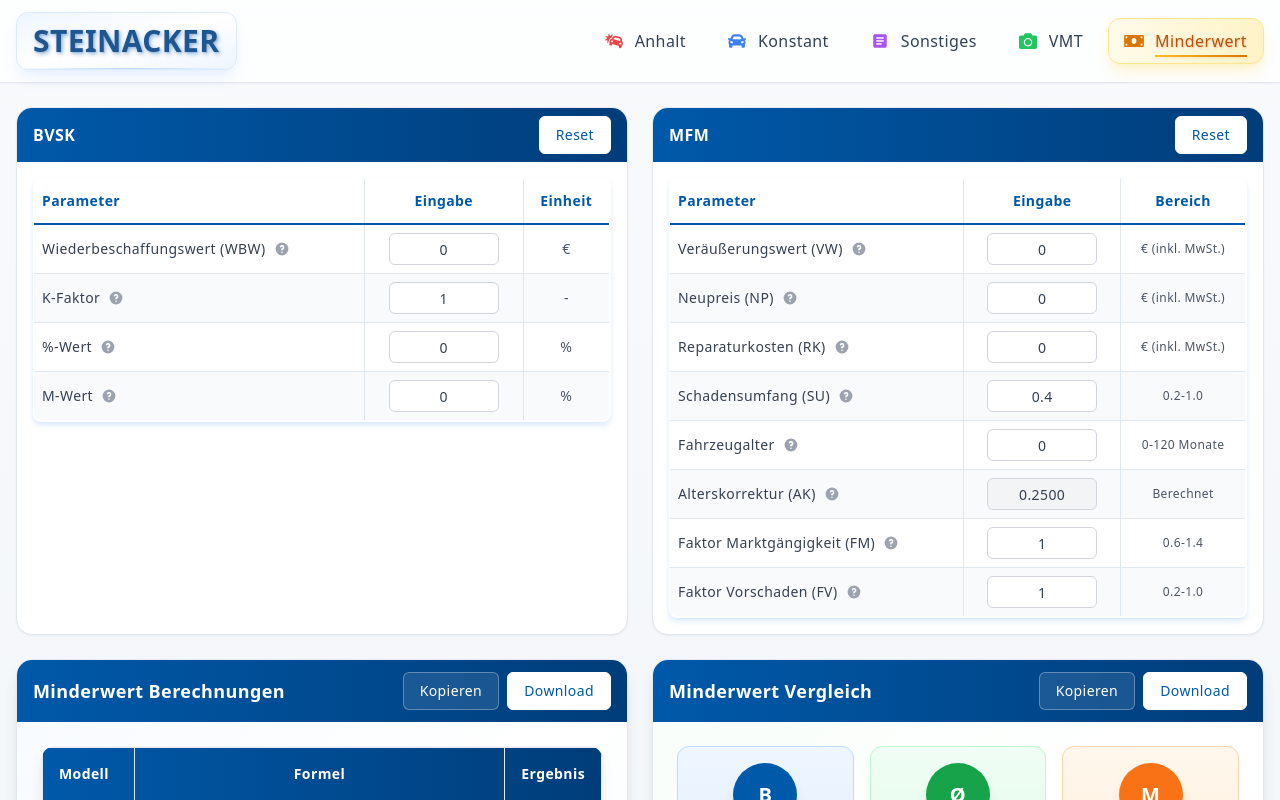
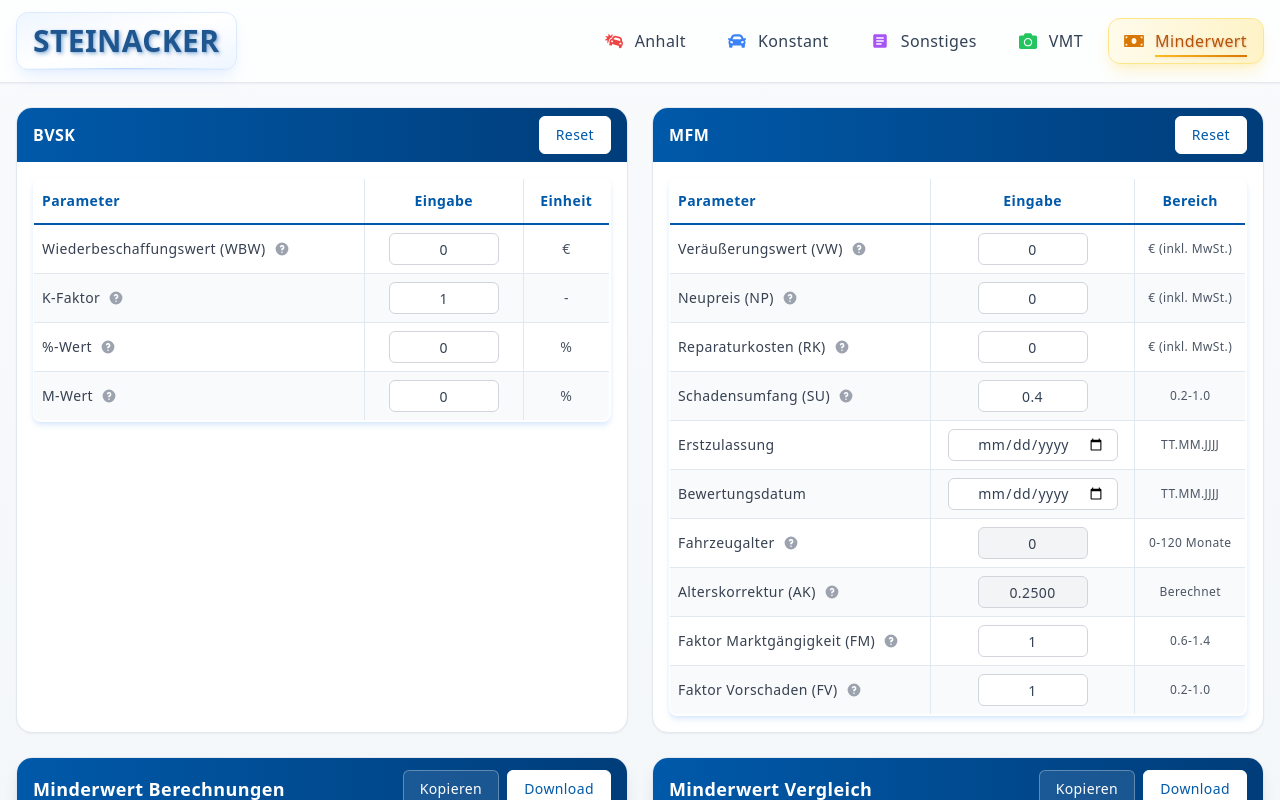
Before and after one commit to hoidOS/ifu, a Next.js app: page /Minderwert in a window 1280 px wide. Shown: the top 800 px of the page. Built offline with nearby package versions, Linux system fonts and the light colour scheme.

Commit message:
feat: datepicker

```diff
--- a/pages/Minderwert.tsx
+++ b/pages/Minderwert.tsx
@@ -57,6 +57,8 @@
   rk: number; // Reparaturkosten
   su: number; // Schadensumfang
   ageMonths: number; // Vehicle age in months
+  startDate: string; // Registration/start date (ISO)
+  endDate: string; // Reference/end date (ISO)
   ak: number; // Alterskorrektur (Age correction) - calculated
   fm: number; // Faktor Marktgängigkeit
   fv: number; // Faktor Vorschaden (Prior damage factor)
@@ -75,6 +77,8 @@
   rk: 0,
   su: 0.4,
   ageMonths: 0,
+  startDate: '',
+  endDate: '',
   ak: 0.25, // Will be calculated based on ageMonths
   fm: 1.0,
   fv: 1.0
@@ -222,6 +226,30 @@
   0.0000
 ];
 
+function calculateVehicleAgeMonths(startDate: string, endDate: string): number {
+  if (!startDate || !endDate) return 0;
+
+  const start = new Date(startDate);
+  const end = new Date(endDate);
+
+  if (Number.isNaN(start.getTime()) || Number.isNaN(end.getTime())) {
+    return 0;
+  }
+
+  if (end < start) {
+    return 0;
+  }
+
+  let months = (end.getFullYear() - start.getFullYear()) * 12 + (end.getMonth() - start.getMonth());
+
+  if (end.getDate() < start.getDate()) {
+    months -= 1;
+  }
+
+  const nonNegativeMonths = Math.max(0, months);
+  return Math.min(120, nonNegativeMonths);
+}
+
 // Calculate AK factor based on vehicle age in months (0-120 months)
 function calculateAKFactor(ageMonths: number): number {
   if (Number.isNaN(ageMonths)) {
@@ -254,6 +282,8 @@
       rk: sessionStorage.getItem('minderwert_mfm_rk'),
       su: sessionStorage.getItem('minderwert_mfm_su'),
       ageMonths: sessionStorage.getItem('minderwert_mfm_ageMonths'),
+      startDate: sessionStorage.getItem('minderwert_mfm_startDate'),
+      endDate: sessionStorage.getItem('minderwert_mfm_endDate'),
       ak: sessionStorage.getItem('minderwert_mfm_ak'),
       fm: sessionStorage.getItem('minderwert_mfm_fm'),
       fv: sessionStorage.getItem('minderwert_mfm_fv')
@@ -273,7 +303,14 @@
     if (savedMFM.np && !isNaN(parseFloat(savedMFM.np))) updatedMFM.np = parseFloat(savedMFM.np)
     if (savedMFM.rk && !isNaN(parseFloat(savedMFM.rk))) updatedMFM.rk = parseFloat(savedMFM.rk)
     if (savedMFM.su && !isNaN(parseFloat(savedMFM.su))) updatedMFM.su = parseFloat(savedMFM.su)
-    if (savedMFM.ageMonths && !isNaN(parseFloat(savedMFM.ageMonths))) {
+    if (savedMFM.startDate) updatedMFM.startDate = savedMFM.startDate
+    if (savedMFM.endDate) updatedMFM.endDate = savedMFM.endDate
+
+    if (updatedMFM.startDate && updatedMFM.endDate) {
+      const derivedAge = calculateVehicleAgeMonths(updatedMFM.startDate, updatedMFM.endDate)
+      updatedMFM.ageMonths = derivedAge
+      updatedMFM.ak = calculateAKFactor(derivedAge)
+    } else if (savedMFM.ageMonths && !isNaN(parseFloat(savedMFM.ageMonths))) {
       updatedMFM.ageMonths = parseFloat(savedMFM.ageMonths)
       updatedMFM.ak = calculateAKFactor(updatedMFM.ageMonths)
     }
@@ -315,6 +352,8 @@
     sessionStorage.removeItem('minderwert_mfm_rk');
     sessionStorage.removeItem('minderwert_mfm_su');
     sessionStorage.removeItem('minderwert_mfm_ageMonths');
+    sessionStorage.removeItem('minderwert_mfm_startDate');
+    sessionStorage.removeItem('minderwert_mfm_endDate');
     sessionStorage.removeItem('minderwert_mfm_ak');
     sessionStorage.removeItem('minderwert_mfm_fm');
     sessionStorage.removeItem('minderwert_mfm_fv');
@@ -628,6 +667,86 @@
                 </tr>
                 <tr className="border-b border-gray-100 hover:bg-blue-50 transition-colors">
                   <td className="py-2 px-2 font-medium text-gray-700">
+                    <span>Erstzulassung</span>
+                  </td>
+                  <td className="py-2 px-2 text-center">
+                    <input
+                      type="date"
+                      lang="de-DE"
+                      placeholder="TT.MM.JJJJ"
+                      value={mfmInput.startDate}
+                      onChange={(e) => {
+                        const value = e.target.value;
+                        const derivedAge = calculateVehicleAgeMonths(value, mfmInput.endDate);
+                        const derivedAk = calculateAKFactor(derivedAge);
+                        setMfmInput({
+                          ...mfmInput,
+                          startDate: value,
+                          ageMonths: derivedAge,
+                          ak: derivedAk
+                        });
+
+                        if (value) {
+                          sessionStorage.setItem('minderwert_mfm_startDate', value);
+                        } else {
+                          sessionStorage.removeItem('minderwert_mfm_startDate');
+                        }
+
+                        if (value && mfmInput.endDate) {
+                          sessionStorage.setItem('minderwert_mfm_ageMonths', derivedAge.toString());
+                          sessionStorage.setItem('minderwert_mfm_ak', derivedAk.toString());
+                        } else {
+                          sessionStorage.removeItem('minderwert_mfm_ageMonths');
+                          sessionStorage.removeItem('minderwert_mfm_ak');
+                        }
+                      }}
+                      className="w-full min-w-[170px] px-3 py-2 border border-gray-300 rounded-md focus:outline-none focus:ring-2 focus:ring-[#0059a9] focus:border-transparent text-center"
+                    />
+                  </td>
+                  <td className="py-2 px-2 text-center text-gray-600 text-xs">TT.MM.JJJJ</td>
+                </tr>
+                <tr className="border-b border-gray-100 hover:bg-blue-50 transition-colors">
+                  <td className="py-2 px-2 font-medium text-gray-700">
+                    <span>Bewertungsdatum</span>
+                  </td>
+                  <td className="py-2 px-2 text-center">
+                    <input
+                      type="date"
+                      lang="de-DE"
+                      placeholder="TT.MM.JJJJ"
+                      value={mfmInput.endDate}
+                      onChange={(e) => {
+                        const value = e.target.value;
+                        const derivedAge = calculateVehicleAgeMonths(mfmInput.startDate, value);
+                        const derivedAk = calculateAKFactor(derivedAge);
+                        setMfmInput({
+                          ...mfmInput,
+                          endDate: value,
+                          ageMonths: derivedAge,
+                          ak: derivedAk
+                        });
+
+                        if (value) {
+                          sessionStorage.setItem('minderwert_mfm_endDate', value);
+                        } else {
+                          sessionStorage.removeItem('minderwert_mfm_endDate');
+                        }
+
+                        if (mfmInput.startDate && value) {
+                          sessionStorage.setItem('minderwert_mfm_ageMonths', derivedAge.toString());
+                          sessionStorage.setItem('minderwert_mfm_ak', derivedAk.toString());
+                        } else {
+                          sessionStorage.removeItem('minderwert_mfm_ageMonths');
+                          sessionStorage.removeItem('minderwert_mfm_ak');
+                        }
+                      }}
+                      className="w-full min-w-[170px] px-3 py-2 border border-gray-300 rounded-md focus:outline-none focus:ring-2 focus:ring-[#0059a9] focus:border-transparent text-center"
+                    />
+                  </td>
+                  <td className="py-2 px-2 text-center text-gray-600 text-xs">TT.MM.JJJJ</td>
+                </tr>
+                <tr className="border-b border-gray-100 hover:bg-blue-50 transition-colors">
+                  <td className="py-2 px-2 font-medium text-gray-700">
                     <div className="flex items-center gap-2">
                       <span>Fahrzeugalter</span>
                       <Tooltip content={mfmTooltips.ageMonths}>
@@ -644,17 +763,8 @@
                       max="120"
                       placeholder="0"
                       value={isNaN(mfmInput.ageMonths) ? '' : mfmInput.ageMonths}
-                      onChange={(e) => {
-                        const value = e.target.valueAsNumber;
-                        const akValue = isNaN(value) ? 0.25 : calculateAKFactor(value);
-                        setMfmInput({ ...mfmInput, ageMonths: value, ak: akValue });
-                        if (!isNaN(value)) {
-                          sessionStorage.setItem('minderwert_mfm_ageMonths', value.toString());
-                        } else {
-                          sessionStorage.removeItem('minderwert_mfm_ageMonths');
-                        }
-                      }}
-                      className="w-full px-3 py-2 border border-gray-300 rounded-md focus:outline-none focus:ring-2 focus:ring-[#0059a9] focus:border-transparent text-center"
+                      readOnly
+                      className="w-full px-3 py-2 border border-gray-300 rounded-md bg-gray-100 text-center text-gray-700 font-medium"
                     />
                   </td>
                   <td className="py-2 px-2 text-center text-gray-600 text-xs">0-120 Monate</td>
```
